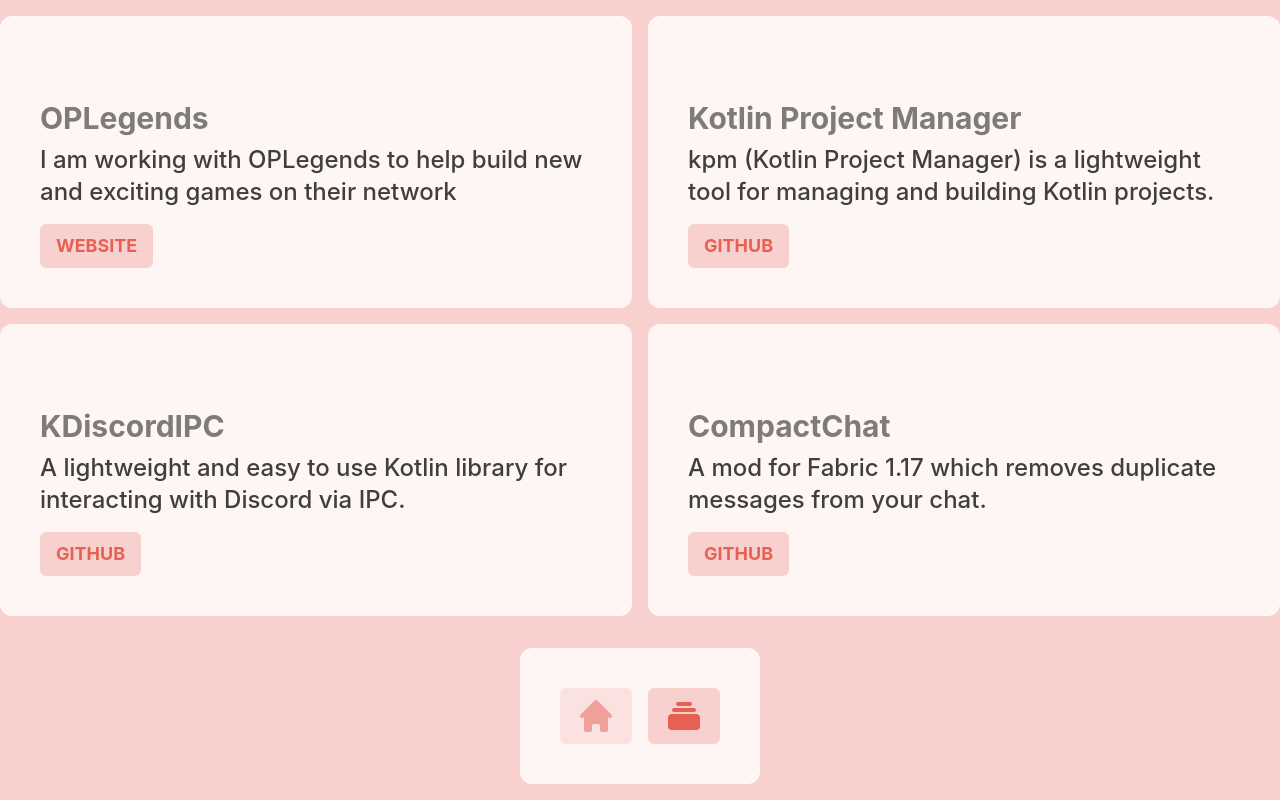
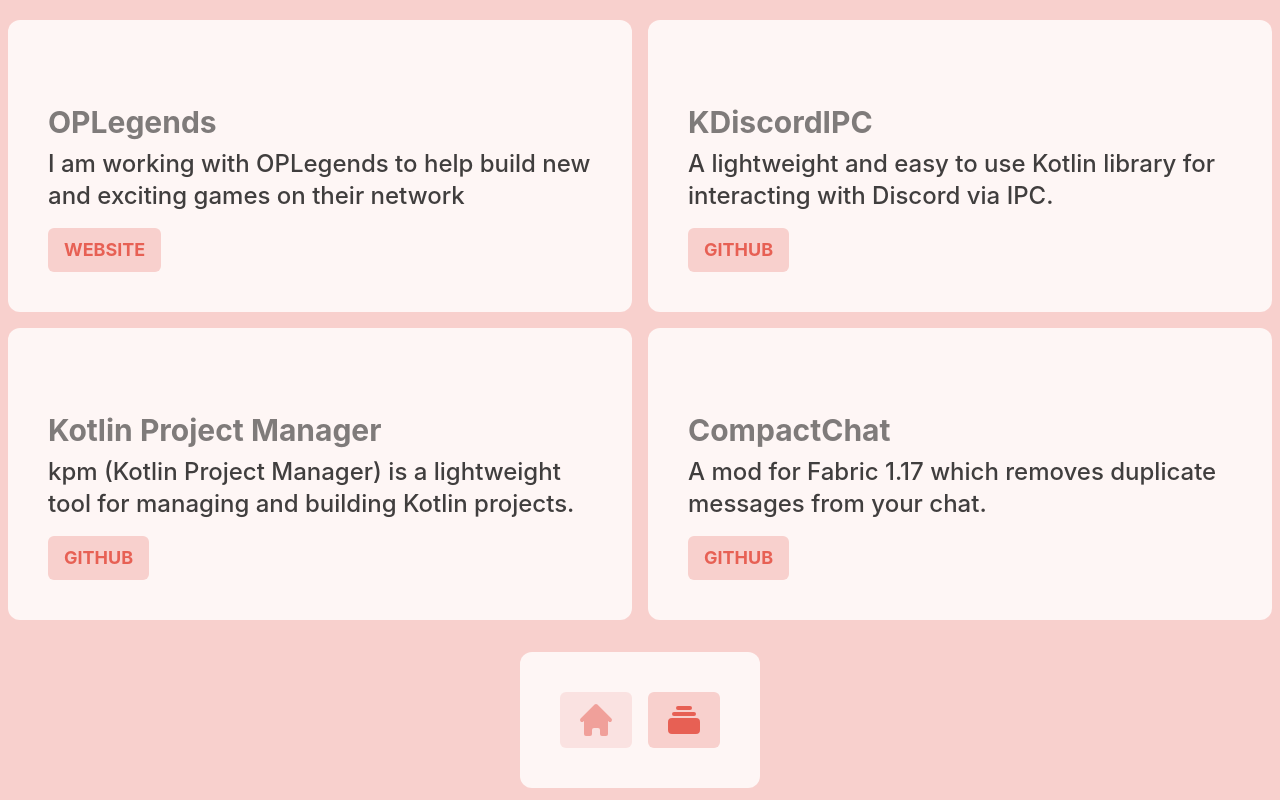
Before and after one commit to cbyrneee/old.cbyrne.dev, a Next.js app: page /projects in a window 1280 px wide. Built offline with nearby package versions, Linux system fonts and the light colour scheme.

Commit message:
Improve window layout

```diff
--- a/src/components/window/WindowGroup.tsx
+++ b/src/components/window/WindowGroup.tsx
@@ -5,13 +5,11 @@ interface WindowGroupProps {
 }
 
 function WindowGroup(props: WindowGroupProps) {
-    return <>
-        <div className={"container p-4 md:p-0 md:m-auto"}>
-            <div className={"grid grid-flow-row auto-rows-max gap-4"}>
-                {props.children}
-            </div>
+    return <div className={"container p-4 md:p-2 2xl:p-0 md:m-auto"}>
+        <div className={"grid grid-flow-row gap-4 md:grid-flow-col md:grid-cols-2 md:grid-rows-2 h-full"}>
+            {props.children}
         </div>
-    </>
+    </div>
 }
 
 export default WindowGroup;
--- a/src/components/window/WindowRow.tsx
+++ /dev/null
@@ -1,15 +0,0 @@
-import React from 'react';
-
-interface WindowRowProps {
-    children: React.ReactNode;
-}
-
-function WindowRow(props: WindowRowProps) {
-    return <>
-        <div className={"grid gap-4 md:grid-cols-2"}>
-            {props.children}
-        </div>
-    </>
-}
-
-export default WindowRow;
--- a/src/pages/index.tsx
+++ b/src/pages/index.tsx
@@ -1,7 +1,6 @@
 // noinspection JSUnusedGlobalSymbols
 
 import type {GetStaticProps, NextPage} from 'next'
-import WindowRow from "../components/window/WindowRow";
 import NowPlayingWindow from "../components/window/impl/home/NowPlayingWindow";
 import AboutMeWindow from "../components/window/impl/home/AboutMeWindow";
 import WindowGroup from "../components/window/WindowGroup";
@@ -27,13 +26,10 @@ const Home: NextPage<HomeProps> = ({nowPlayingCache}) => {
                 className={"flex flex-col items-center content-center justify-between h-full md:h-screen bg-background"}
             >
                 <WindowGroup>
-                    <WindowRow>
-                        <AboutMeWindow/>
-                        <NowPlayingWindow cache={nowPlayingCache}/>
-
-                        <LinksWindow/>
-                        <ExperienceWindow/>
-                    </WindowRow>
+                    <AboutMeWindow/>
+                    <LinksWindow/>
+                    <NowPlayingWindow cache={nowPlayingCache}/>
+                    <ExperienceWindow/>
                 </WindowGroup>
 
                 <Dock/>
--- a/src/pages/projects.tsx
+++ b/src/pages/projects.tsx
@@ -5,7 +5,6 @@ import React from "react";
 import Head from "next/head";
 import Dock from "../components/dock/Dock";
 import WindowGroup from "../components/window/WindowGroup";
-import WindowRow from "../components/window/WindowRow";
 import ProjectWindow from "../components/window/impl/projects/ProjectWindow";
 
 const Projects: NextPage = () => {
@@ -18,7 +17,6 @@ const Projects: NextPage = () => {
             className={"flex flex-col items-center content-center justify-between h-full md:h-screen bg-background"}
         >
             <WindowGroup>
-                <WindowRow>
                 <ProjectWindow
                     title={"OPLegends"}
                     description={"I am working with OPLegends to help build new and exciting games on their network"}
@@ -46,7 +44,6 @@ const Projects: NextPage = () => {
                     href={"https://github.com/cbyrneee/CompactChat"}
                     buttonText={"GitHub"}
                 />
-                </WindowRow>
             </WindowGroup>
 
             <Dock/>
```
Lines whose indentation alone changed are shown as unchanged.
